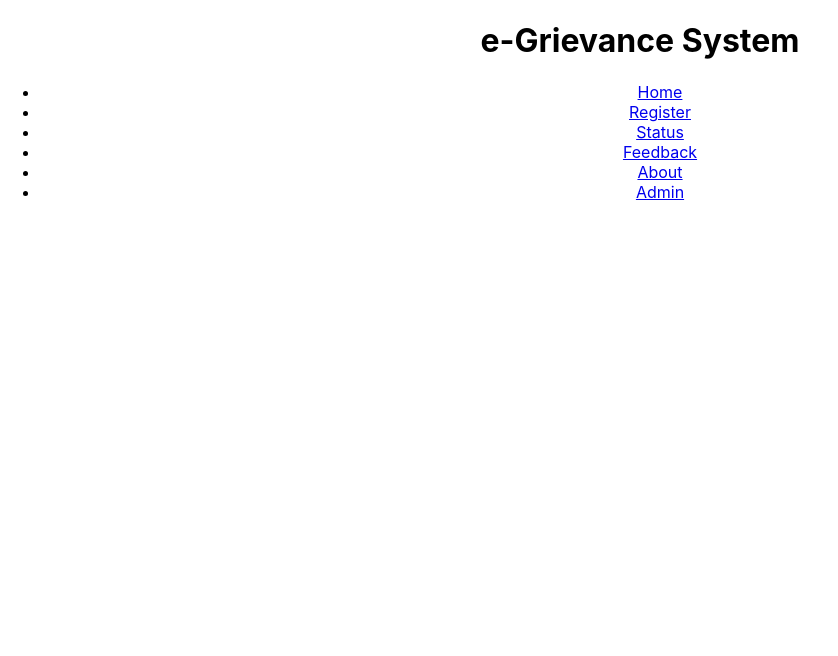
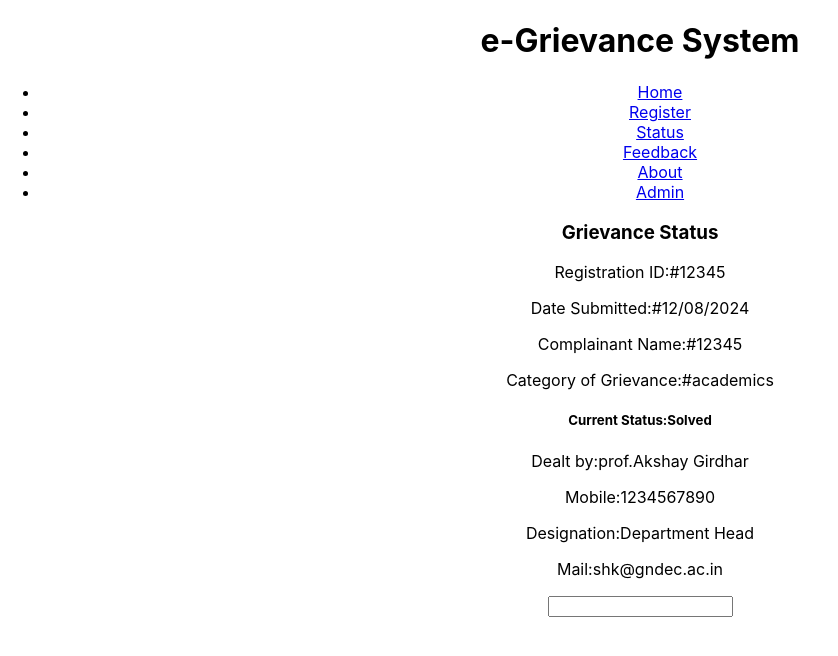
Before and after one commit to ShivamKumaar01/grievancedesk, a React (Create React App) app: page /statusF in a window 1280 px wide. Shown: the top 656 px of the page, without its empty margins (0-838 px from the left). Built offline with nearby package versions, Linux system fonts and the light colour scheme.

Commit message:
statusf is added

```diff
--- a/src/App.js
+++ b/src/App.js
@@ -10,6 +10,7 @@ import  Status from './components/Status';
 import Nav from './components/Nav';
 import Admin from './components/Admin';
 import Success from './components/Success'
+import StatusF from './components/StatusF';
 
 function App() {
   return (
@@ -32,6 +33,7 @@ function App() {
         <Route path="/feedback" element={<Feedback />} />
         <Route path="/admin" element={<Admin />} />
         <Route path="/success" element={<Success />} />
+        <Route path="/statusF" element={<StatusF />} />
       </Routes>
 
      </div>
--- a/src/components/Status.js
+++ b/src/components/Status.js
@@ -1,9 +1,21 @@
 import React from 'react'
+import { useNavigate } from 'react-router-dom';
 
 const Status = () => {
+  const navigate = useNavigate();
+
+  const goToStatusF = () => {
+    navigate('/StatusF');
+  };
+
+
   return (
     <div>
-
+    <h3>Track your Grievance</h3>
+    <form>
+    <input type="text" placeholder="Enter your Email/Reg.Id"  name="Name" />
+    </form>
+    <button onClick={goToStatusF}>Check</button>
     </div>
   )
 }
--- /dev/null
+++ b/src/components/StatusF.js
@@ -0,0 +1,36 @@
+import React from 'react'
+
+const StatusF = () => {
+  return (
+    <div>
+        <h3>Grievance Status</h3>
+        <div>
+          <div className='left1'>
+            <p>Registration ID:#12345</p>
+            <p>Date Submitted:#12/08/2024</p>
+          </div>
+          <div className='right1'>
+            <p>Complainant Name:#12345</p>
+            <p>Category of Grievance:#academics</p>
+          </div>
+        </div>
+        <h5>Current Status:Solved</h5>
+        <div>
+         <div className='left2'>
+          <p>Dealt by:prof.Akshay Girdhar</p>
+          <p>Mobile:1234567890</p>
+
+         </div>
+         <div className='right2'>
+            <p>Designation:Department Head</p>
+            <p>Mail:shk@gndec.ac.in</p>
+         </div>
+        </div>
+        <input type='textbox'></input>
+
+
+    </div>
+  )
+}
+
+export default StatusF
```
Also changed, not shown: src/components/StatusF.css (added).
